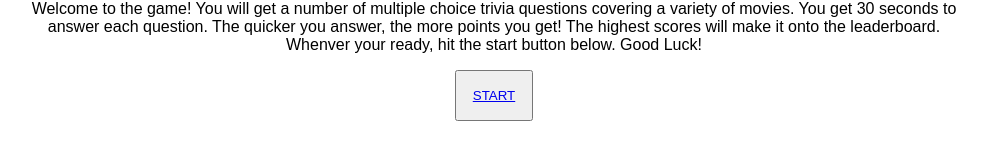
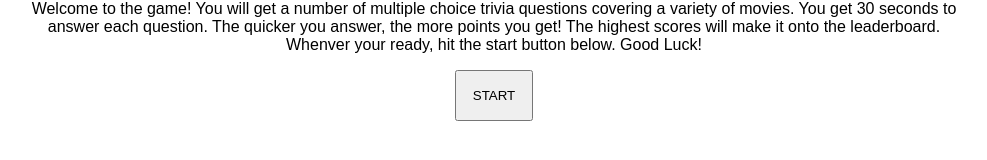
Before and after one commit to amdepaolo/Movie-trivia-game, a React (Create React App) app: page / in a window 1280 px wide. Shown: the part 146-306 px from the top of the page, without its empty margins (146-1133 px from the left). Built offline with nearby package versions, Linux system fonts and the light colour scheme; data requests are answered from the project's data file.

Commit message:
fixed game start button

```diff
--- a/src/components/App.js
+++ b/src/components/App.js
@@ -21,7 +21,7 @@ function App() {
       <Route exact path='/'>
         <h2>Test Your Knowledge!</h2>
         <p>Welcome to the game! You will get a number of multiple choice trivia questions covering a variety of movies. You get 30 seconds to answer each question. The quicker you answer, the more points you get! The highest scores will make it onto the leaderboard. Whenver your ready, hit the start button below. Good Luck!</p>
-        <button><Link to='/game'>START</Link></button>
+        <Link to='/game'><button>START</button></Link>
       </Route>
       <Route path='/game'>
         <Game questions={questions} />
```
